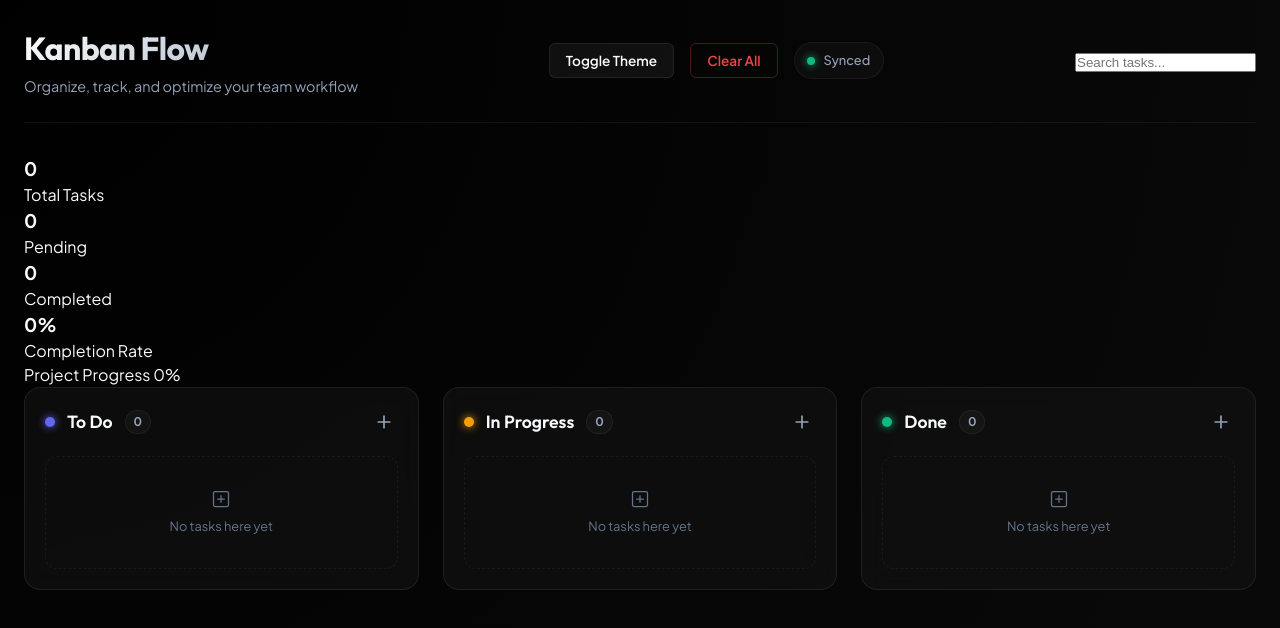
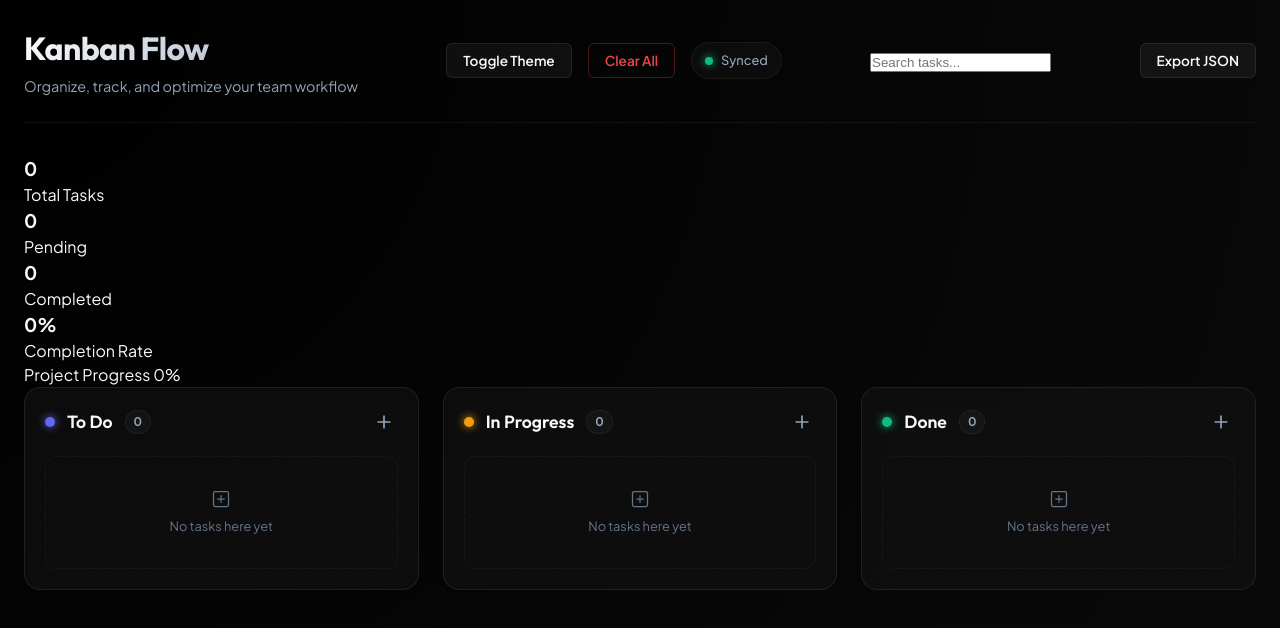
Before and after one commit to sjha66556-ops/Kanban-Task-Board, a plain HTML site: page index.html in a window 1280 px wide. Drawn offline with Linux system fonts and the light colour scheme.

Commit message:
feat: add board data export feature

```diff
--- a/index.html
+++ b/index.html
@@ -28,7 +28,8 @@
         <div class="search-box">
         <input type="text" id="searchInput" placeholder="Search tasks..." >
         </div>
-      </header>
+        <button id="exportBtn" class="btn btn-secondary">  Export JSON </button>
+       </header>
 
        <section class="dashboard">
         <div class="stat-card">
```
